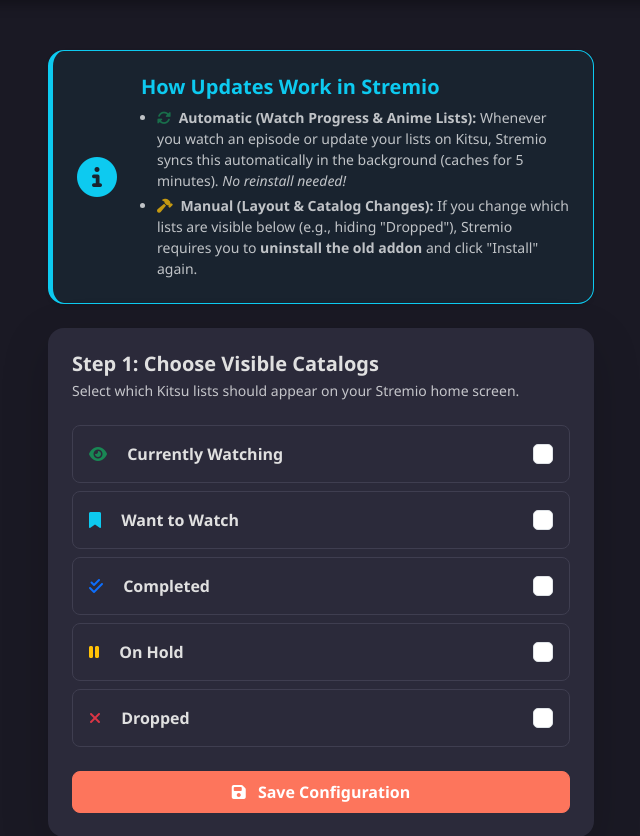
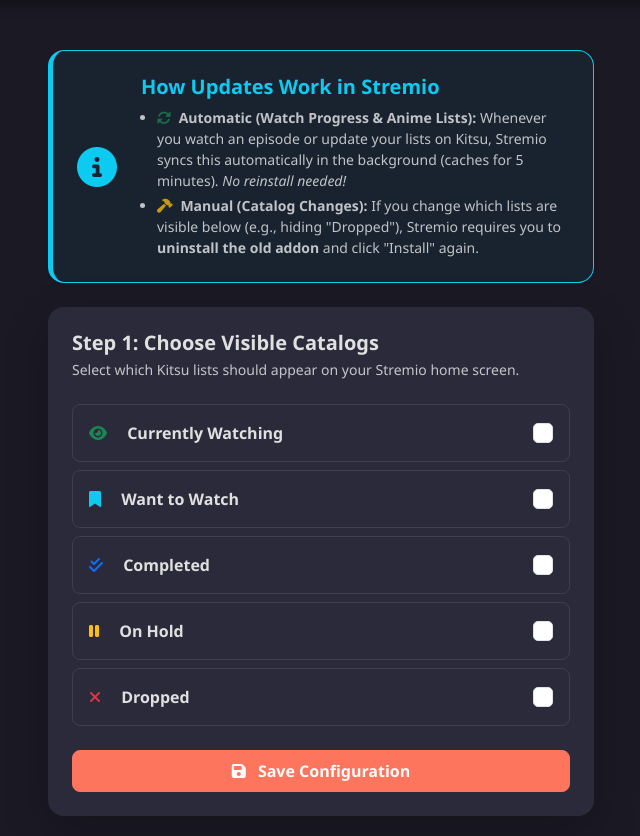
Before and after one commit to mralanbourne/kitsu-stremio-addon, a Python web app: template templates/configure.html in a window 1280 px wide. Shown: the part 50-886 px from the top of the page, without its empty margins (319-959 px from the left). Run offline with Jinja, Linux system fonts and the light colour scheme; the template is opened without the code that fills it, so the values that code supplies are empty.

Commit message:
Update configure.html

```diff
--- a/templates/configure.html
+++ b/templates/configure.html
@@ -27,7 +27,7 @@
             <h5 class="alert-heading fw-bold mb-2 text-info">How Updates Work in Stremio</h5>
             <ul class="mb-0 small opacity-75 ps-3">
                 <li class="mb-1"><strong><i class="fa-solid fa-rotate text-success me-1"></i> Automatic (Watch Progress & Anime Lists):</strong> Whenever you watch an episode or update your lists on Kitsu, Stremio syncs this automatically in the background (caches for 5 minutes). <em>No reinstall needed!</em></li>
-                <li><strong><i class="fa-solid fa-hammer text-warning me-1"></i> Manual (Layout & Catalog Changes):</strong> If you change which lists are visible below (e.g., hiding "Dropped"), Stremio requires you to <strong>uninstall the old addon</strong> and click "Install" again.</li>
+                <li><strong><i class="fa-solid fa-hammer text-warning me-1"></i> Manual (Catalog Changes):</strong> If you change which lists are visible below (e.g., hiding "Dropped"), Stremio requires you to <strong>uninstall the old addon</strong> and click "Install" again.</li>
             </ul>
         </div>
     </div>
```
